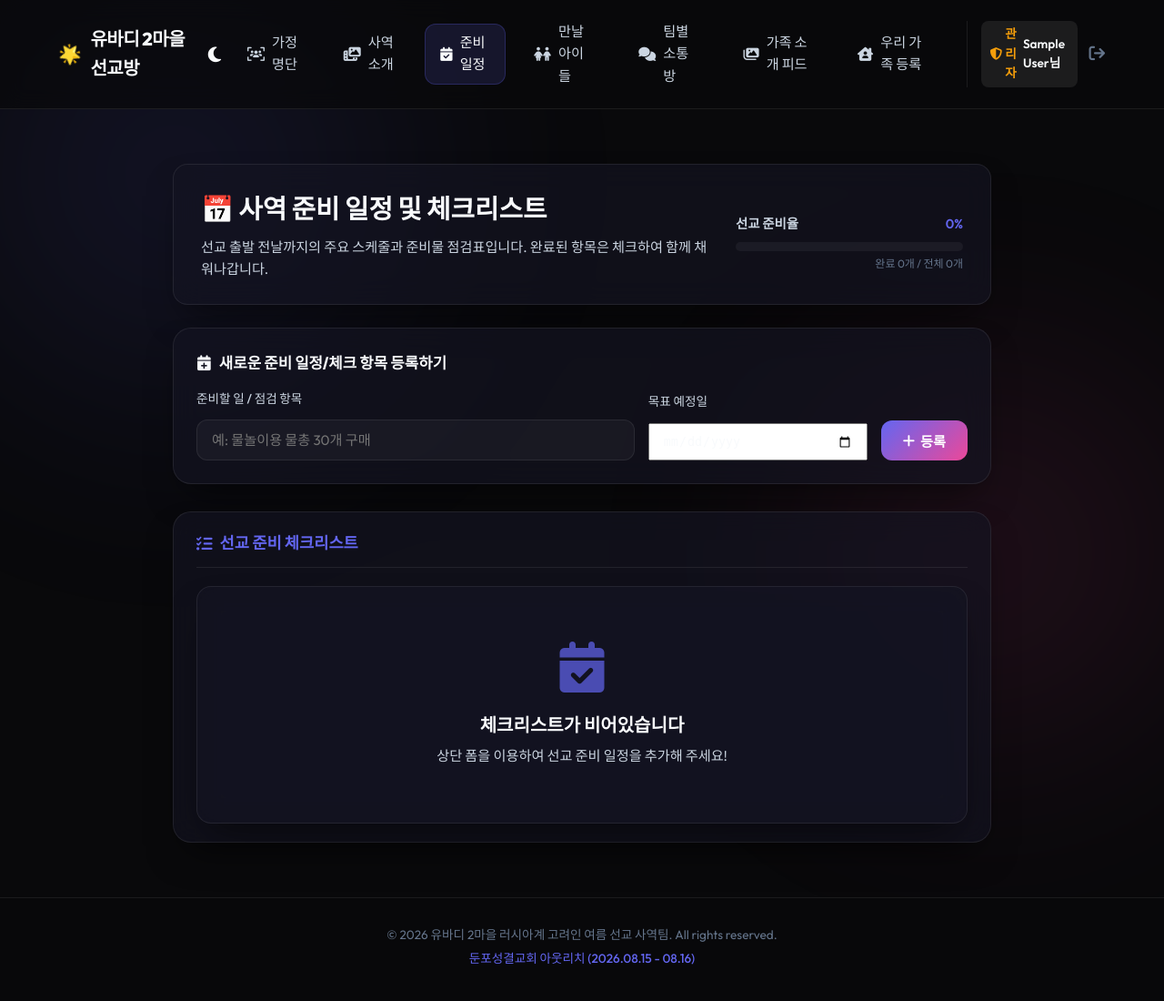
After one commit to crossbow02/2026-summer-ubd, a Flask app: page /shared-schedule in a window 1280 px wide. The commit adds this page. Shown: the whole page at 91% size. Run offline with Flask 3, Linux system fonts and the light colour scheme; the visitor is signed in with stand-in values (Sample User, id 1); data that the repository does not hold is empty.

Commit message:
Implement collaborative shared preparation schedule checklist with AJAX status toggles for Phase 5

```diff
--- a/app.py
+++ b/app.py
@@ -62,9 +62,21 @@ def migrate_db():
             cursor.execute("ALTER TABLE users ADD COLUMN team TEXT DEFAULT '미지정'")
             print("Added 'team' column to 'users' table.")
 
+        # 4. Create shared_schedules table
+        cursor.execute("""
+        CREATE TABLE IF NOT EXISTS shared_schedules (
+            id INTEGER PRIMARY KEY AUTOINCREMENT,
+            title TEXT NOT NULL,
+            due_date TEXT,
+            is_completed INTEGER DEFAULT 0,
+            created_by TEXT,
+            created_at TIMESTAMP DEFAULT CURRENT_TIMESTAMP
+        )
+        """)
+
         conn.commit()
         conn.close()
-        print("Database migrated successfully (target_children, team_posts, and users team column checked).")
+        print("Database migrated successfully (target_children, team_posts, shared_schedules, and users team column checked).")
     except Exception as e:
         print("Database migration failed:", e)
 
@@ -649,6 +661,70 @@ def delete_team_post(post_id):
 
     return redirect(url_for('team_boards', team=post['team_name']))
 
+# Shared Schedule routes
+@app.route('/shared-schedule', methods=['GET', 'POST'])
+def shared_schedule():
+    if request.method == 'POST':
+        title = request.form.get('title', '').strip()
+        due_date = request.form.get('due_date', '').strip()
+
+        if title:
+            created_by = session.get('name')
+            execute_db("""
+                INSERT INTO shared_schedules (title, due_date, created_by)
+                VALUES (?, ?, ?)
+            """, (title, due_date or None, created_by))
+
+        return redirect(url_for('shared_schedule'))
+
+    schedules = query_db("""
+        SELECT * FROM shared_schedules
+        ORDER BY due_date IS NULL, due_date ASC, created_at ASC
+    """)
+    schedules_list = [dict(s) for s in schedules]
+
+    # Calculate progress metrics
+    total_tasks = len(schedules_list)
+    completed_tasks = sum(1 for s in schedules_list if s['is_completed'])
+    progress_percentage = round((completed_tasks / total_tasks) * 100) if total_tasks > 0 else 0
+
+    return render_template('shared_schedule.html',
+                           schedules=schedules_list,
+                           total_tasks=total_tasks,
+                           completed_tasks=completed_tasks,
+                           progress_percentage=progress_percentage,
+                           is_admin=(session.get('role') == 'admin'),
+                           current_name=session.get('name'))
+
+@app.route('/shared-schedule/toggle/<int:id>', methods=['POST'])
+def toggle_schedule(id):
+    schedule = query_db("SELECT * FROM shared_schedules WHERE id = ?", (id,), one=True)
+    if not schedule:
+        return jsonify({'success': False, 'error': 'Not found'}), 404
+
+    new_completed = 1 - schedule['is_completed']
+    execute_db("UPDATE shared_schedules SET is_completed = ? WHERE id = ?", (new_completed, id))
+
+    return jsonify({'success': True, 'is_completed': new_completed})
+
+@app.route('/shared-schedule/delete/<int:id>', methods=['POST'])
+def delete_schedule(id):
+    schedule = query_db("SELECT * FROM shared_schedules WHERE id = ?", (id,), one=True)
+    if not schedule:
+        return redirect(url_for('shared_schedule'))
+
+    user_id = session['user_id']
+    user = query_db("SELECT * FROM users WHERE id = ?", (user_id,), one=True)
+    authorized_names = [user['adult1_name'], user['adult2_name']] if user else []
+
+    is_author = (schedule['created_by'] in authorized_names)
+    is_admin = (session.get('role') == 'admin')
+
+    if is_author or is_admin or schedule['created_by'] == '준비팀':
+        execute_db("DELETE FROM shared_schedules WHERE id = ?", (id,))
+
+    return redirect(url_for('shared_schedule'))
+
 # Continuous Deployment Webhook from GitHub
 @app.route('/github-webhook', methods=['POST'])
 def github_webhook():
--- a/static/css/style.css
+++ b/static/css/style.css
@@ -2374,3 +2374,27 @@ body {
 .light-theme .user-team-value {
     color: #db2777;
 }
+
+/* Schedule Checklist Custom Styles */
+.schedule-item-row:hover {
+    border-color: var(--border-hover) !important;
+    background: rgba(255, 255, 255, 0.03) !important;
+}
+.light-theme .schedule-item-row {
+    background: rgba(0, 0, 0, 0.01) !important;
+}
+.light-theme .schedule-item-row:hover {
+    background: rgba(0, 0, 0, 0.03) !important;
+}
+.schedule-item-row.completed {
+    background: rgba(99, 102, 241, 0.03) !important;
+    border-color: rgba(99, 102, 241, 0.2) !important;
+}
+.light-theme .schedule-item-row.completed {
+    background: rgba(79, 70, 229, 0.04) !important;
+    border-color: rgba(79, 70, 229, 0.15) !important;
+}
+.custom-checkbox-container:hover {
+    transform: scale(1.05);
+    box-shadow: 0 0 8px rgba(99, 102, 241, 0.4);
+}
--- a/templates/base.html
+++ b/templates/base.html
@@ -53,6 +53,9 @@
                 </a>
                 <a href="{{ url_for('intro') }}" class="nav-item {% if request.endpoint == 'intro' %}active{% endif %}">
                     <i class="fa-solid fa-photo-film"></i> <span>사역 소개</span>
+                </a>
+                <a href="{{ url_for('shared_schedule') }}" class="nav-item {% if request.endpoint == 'shared_schedule' %}active{% endif %}">
+                    <i class="fa-solid fa-calendar-check"></i> <span>준비 일정</span>
                 </a>
                 <a href="{{ url_for('target_children') }}" class="nav-item {% if request.endpoint == 'target_children' %}active{% endif %}">
                     <i class="fa-solid fa-children"></i> <span>만날 아이들</span>
--- /dev/null
+++ b/templates/shared_schedule.html
@@ -0,0 +1,177 @@
+{% extends 'base.html' %}
+
+{% block title %}사역 준비 일정 | 유바디 2마을 선교방{% endblock %}
+
+{% block content %}
+<div class="kids-page-container" style="max-width: 900px;">
+    <!-- Header -->
+    <div class="kids-header glass" style="margin-bottom: 25px;">
+        <div class="kids-header-text">
+            <h1>📅 사역 준비 일정 및 체크리스트</h1>
+            <p>선교 출발 전날까지의 주요 스케줄과 준비물 점검표입니다. 완료된 항목은 체크하여 함께 채워나갑니다.</p>
+        </div>
+
+        <!-- Progress Ring or Bar -->
+        <div class="progress-section" style="width: 250px; flex-shrink: 0;">
+            <div class="progress-info">
+                <span>선교 준비율</span>
+                <span class="progress-percentage" id="overallProgressText">{{ progress_percentage }}%</span>
+            </div>
+            <div class="progress-bar-container">
+                <div class="progress-bar-fill" id="overallProgressBar" style="width: {{ progress_percentage }}%"></div>
+            </div>
+            <div style="font-size: 0.75rem; color: var(--text-muted); text-align: right; margin-top: 4px;" id="overallCountText">
+                완료 {{ completed_tasks }}개 / 전체 {{ total_tasks }}개
+            </div>
+        </div>
+    </div>
+
+    <!-- Create Task Form Card -->
+    <div class="pt-card glass" style="margin-bottom: 30px;">
+        <h3 style="font-size: 1.05rem; font-weight: 800; margin-bottom: 15px; color: var(--text-primary); display: flex; align-items: center; gap: 8px;">
+            <i class="fa-solid fa-calendar-plus"></i> <span>새로운 준비 일정/체크 항목 등록하기</span>
+        </h3>
+        <form action="{{ url_for('shared_schedule') }}" method="POST" style="margin: 0;">
+            <div style="display: flex; gap: 15px; align-items: flex-end; flex-wrap: wrap;">
+                <div class="form-group" style="flex: 2; min-width: 250px; margin-bottom: 0;">
+                    <label for="task_title" style="font-size: 0.85rem; color: var(--text-secondary); margin-bottom: 4px;">준비할 일 / 점검 항목</label>
+                    <input type="text" id="task_title" name="title" required placeholder="예: 물놀이용 물총 30개 구매">
+                </div>
+                <div class="form-group" style="flex: 1; min-width: 150px; margin-bottom: 0;">
+                    <label for="task_due_date" style="font-size: 0.85rem; color: var(--text-secondary); margin-bottom: 4px;">목표 예정일</label>
+                    <input type="date" id="task_due_date" name="due_date" style="padding: 10px 14px;">
+                </div>
+                <button type="submit" class="btn btn-primary" style="padding: 11px 24px; font-weight: 700; height: fit-content; display: inline-flex; align-items: center; gap: 6px;">
+                    <i class="fa-solid fa-plus"></i> 등록
+                </button>
+            </div>
+        </form>
+    </div>
+
+    <!-- Schedule List Table -->
+    <div class="pt-card glass" style="padding: 20px 25px;">
+        <h3 style="font-size: 1.1rem; font-weight: 800; margin-bottom: 20px; color: var(--color-indigo); display: flex; align-items: center; gap: 8px; border-bottom: 1px solid var(--border-color); padding-bottom: 12px;">
+            <i class="fa-solid fa-list-check"></i> <span>선교 준비 체크리스트</span>
+        </h3>
+
+        {% if schedules %}
+            <div style="display: flex; flex-direction: column; gap: 12px;">
+                {% for task in schedules %}
+                <div class="schedule-item-row {% if task.is_completed %}completed{% endif %}" id="task-row-{{ task.id }}"
+                     style="display: flex; justify-content: space-between; align-items: center; gap: 15px; padding: 14px 20px; border-radius: 12px; border: 1px solid var(--border-color); background: rgba(255, 255, 255, 0.015); transition: all 0.25s ease;">
+
+                    <!-- Left: Checkbox + Title -->
+                    <div style="display: flex; align-items: center; gap: 15px; min-width: 0; flex: 1;">
+                        <!-- Custom styled Checkbox -->
+                        <div class="custom-checkbox-container" onclick="toggleTask({{ task.id }})" style="cursor: pointer; display: flex; align-items: center; justify-content: center; width: 22px; height: 22px; border: 2px solid {% if task.is_completed %}var(--color-indigo){% else %}var(--text-muted){% endif %}; border-radius: 6px; background: {% if task.is_completed %}var(--color-indigo){% else %}transparent{% endif %}; transition: all 0.2s ease;">
+                            <i class="fa-solid fa-check" style="font-size: 0.75rem; color: white; display: {% if task.is_completed %}block{% else %}none{% endif %};" id="check-icon-{{ task.id }}"></i>
+                        </div>
+
+                        <!-- Task Info -->
+                        <div style="min-width: 0;">
+                            <span class="task-title-text" id="task-title-{{ task.id }}" style="font-size: 0.98rem; font-weight: 600; color: var(--text-primary); transition: all 0.25s ease; {% if task.is_completed %}text-decoration: line-through; opacity: 0.55;{% endif %}">
+                                {{ task.title }}
+                            </span>
+                            <div style="display: flex; align-items: center; gap: 8px; margin-top: 4px; flex-wrap: wrap;">
+                                <!-- Due Date Badge -->
+                                {% if task.due_date %}
+                                <span style="font-size: 0.75rem; color: var(--text-muted); background: rgba(255, 255, 255, 0.05); padding: 2px 8px; border-radius: 6px; display: inline-flex; align-items: center; gap: 4px;">
+                                    <i class="fa-regular fa-clock"></i> {{ task.due_date }} 까지
+                                </span>
+                                {% endif %}
+                                <!-- Creator Badge -->
+                                <span style="font-size: 0.75rem; color: var(--text-muted); display: inline-flex; align-items: center; gap: 4px;">
+                                    <i class="fa-regular fa-circle-user"></i> {{ task.created_by }} 등록
+                                </span>
+                            </div>
+                        </div>
+                    </div>
+
+                    <!-- Right: Delete button (if allowed) -->
+                    {% if task.created_by == current_name or is_admin or task.created_by == '준비팀' %}
+                    <form action="{{ url_for('delete_schedule', id=task.id) }}" method="POST" onsubmit="return confirm('이 일정 항목을 삭제하시겠습니까?');" style="margin: 0;">
+                        <button type="submit" class="btn-action-delete" style="padding: 6px 10px; font-size: 0.78rem;" title="항목 삭제">
+                            <i class="fa-solid fa-trash-can"></i> 삭제
+                        </button>
+                    </form>
+                    {% endif %}
+                </div>
+                {% endfor %}
+            </div>
+        {% else %}
+            <div class="empty-gallery glass" style="padding: 60px 40px; text-align: center; border-radius: 16px;">
+                <i class="fa-solid fa-calendar-check" style="font-size: 3.5rem; color: var(--color-indigo); margin-bottom: 20px; opacity: 0.7;"></i>
+                <h3 style="font-size: 1.25rem; margin-bottom: 6px; color: var(--text-primary);">체크리스트가 비어있습니다</h3>
+                <p style="color: var(--text-secondary); font-size: 0.95rem; margin:0;">상단 폼을 이용하여 선교 준비 일정을 추가해 주세요!</p>
+            </div>
+        {% endif %}
+    </div>
+</div>
+{% endblock %}
+
+{% block scripts %}
+<script>
+    async function toggleTask(id) {
+        const checkContainer = document.querySelector(`#task-row-{{ 'id' }}`.replace('id', id) + ' .custom-checkbox-container');
+        const checkIcon = document.getElementById(`check-icon-${id}`);
+        const titleText = document.getElementById(`task-title-${id}`);
+        const row = document.getElementById(`task-row-${id}`);
+
+        try {
+            const response = await fetch(`/shared-schedule/toggle/${id}`, {
+                method: 'POST',
+                headers: {
+                    'Content-Type': 'application/json'
+                }
+            });
+
+            if (!response.ok) throw new Error('Network response was not ok');
+
+            const data = await response.json();
+            if (data.success) {
+                const isCompleted = data.is_completed === 1;
+
+                // Animate checkmark
+                if (isCompleted) {
+                    checkContainer.style.background = 'var(--color-indigo)';
+                    checkContainer.style.borderColor = 'var(--color-indigo)';
+                    checkIcon.style.display = 'block';
+                    titleText.style.textDecoration = 'line-through';
+                    titleText.style.opacity = '0.55';
+                    row.classList.add('completed');
+                } else {
+                    checkContainer.style.background = 'transparent';
+                    checkContainer.style.borderColor = 'var(--text-muted)';
+                    checkIcon.style.display = 'none';
+                    titleText.style.textDecoration = 'none';
+                    titleText.style.opacity = '1';
+                    row.classList.remove('completed');
+                }
+
+                // Dynamic progress stats updates
+                updateProgressStats();
+            }
+        } catch (error) {
+            console.error('Error toggling schedule item:', error);
+            alert('일정 체크 상태를 변경하는데 실패했습니다. 다시 시도해 주세요.');
+        }
+    }
+
+    function updateProgressStats() {
+        const rows = document.querySelectorAll('.schedule-item-row');
+        const total = rows.length;
+        const completed = document.querySelectorAll('.schedule-item-row.completed').length;
+
+        const percentage = total > 0 ? Math.round((completed / total) * 100) : 0;
+
+        // Update DOM elements
+        const progressText = document.getElementById('overallProgressText');
+        const progressBar = document.getElementById('overallProgressBar');
+        const countText = document.getElementById('overallCountText');
+
+        if (progressText) progressText.textContent = `${percentage}%`;
+        if (progressBar) progressBar.style.width = `${percentage}%`;
+        if (countText) countText.textContent = `완료 ${completed}개 / 전체 ${total}개`;
+    }
+</script>
+{% endblock %}
```
Also changed, not shown: db_init.py (+28 -1 lines).
